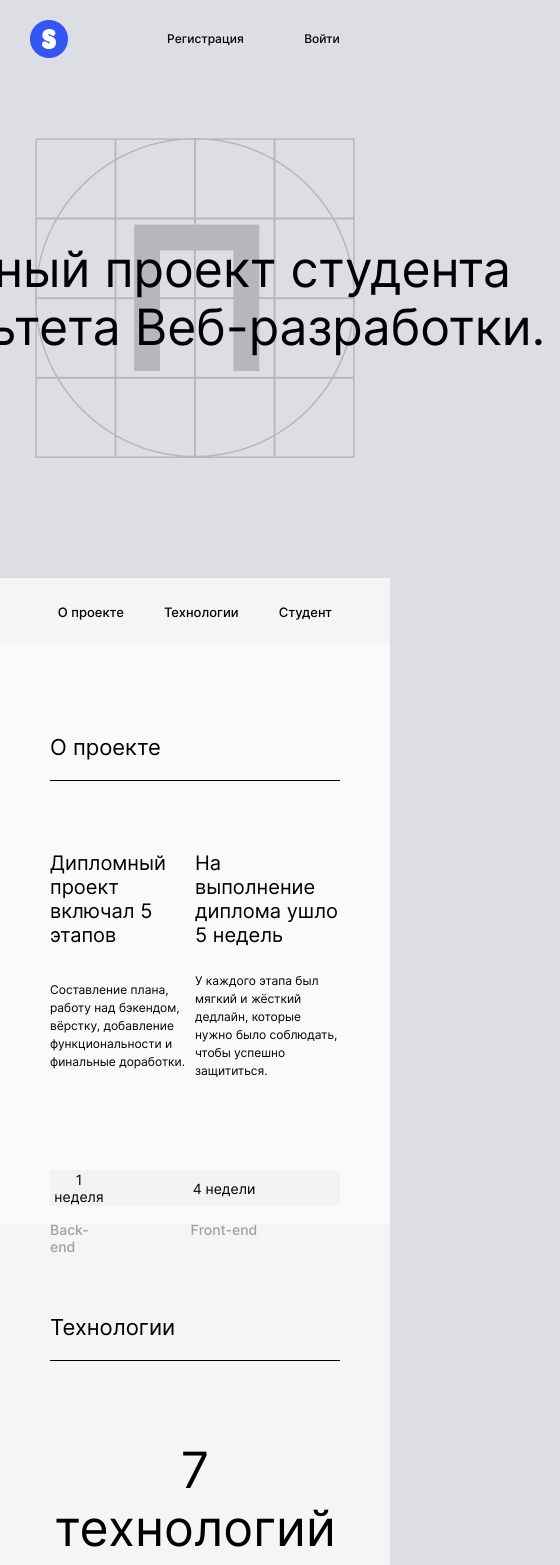
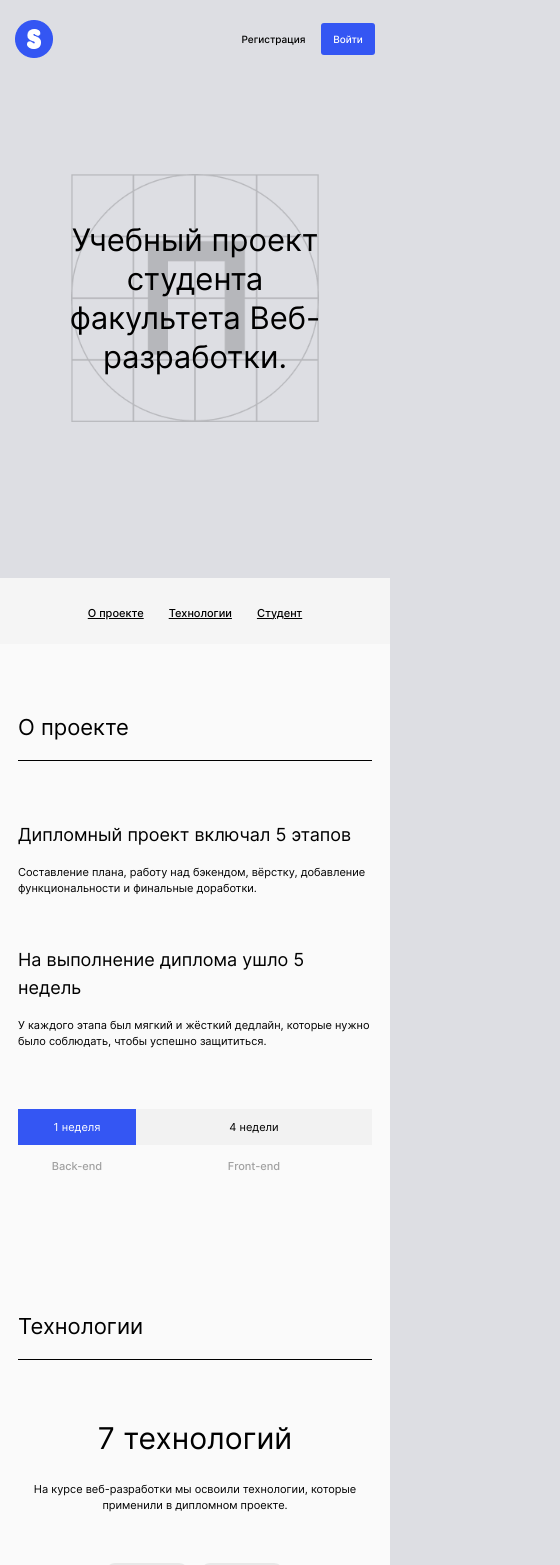
Before and after one commit to space900/movies-explorer-frontend, a React (Create React App) app: page / in a window 390 px wide. Shown: the top 1565 px of the page, 560 px wide, since content can reach past the window. Built offline with nearby package versions, Linux system fonts and the light colour scheme.

Commit message:
added adaptive mobile for header/landing/footer/404

```diff
--- a/src/components/Footer/Footer.css
+++ b/src/components/Footer/Footer.css
@@ -63,8 +63,41 @@
     font-weight: 400;
 }
 
-@media screen and (max-width: 768px) {
+@media screen and (max-width: 1023px) {
     .footer {
         padding: 0 35px;
     }
 }
+
+@media screen and (max-width: 750px) {
+    .footer {
+        padding: 0 10px;
+        height: auto;
+        text-align: center;
+    }
+
+    .footer__title {
+        font-size: 12px;
+        line-height: 14px;
+    }
+
+    .footer__line {
+        display: flex;
+        flex-direction: column-reverse;
+        padding-top: 30px;
+    }
+
+    .footer__line-links {
+        flex-direction: column;
+        gap: 10px;
+        padding-bottom: 30px;
+    }
+
+    .footer__copyright {
+        margin: 0 0 10px;
+    }
+
+    .footer__link {
+        margin: 0;
+    }
+}
--- a/src/components/Header/Header.css
+++ b/src/components/Header/Header.css
@@ -102,8 +102,43 @@
   border-radius: 4px;
 }
 
-@media screen and (max-width: 768px) {
+@media screen and (max-width: 1023px) {
   .header {
     padding: 20px 30px 0;
   }
 }
+
+@media screen and (max-width: 750px) {
+ .header {
+   padding: 20px 15px 0;
+ }
+
+ .header__nav {
+   gap: 15px;
+ }
+ .header__link {
+   font-size: 10px;
+   line-height: 16px;
+   width: 65px;
+   color: #000;
+ }
+
+ .header__link:hover {
+   background-color: #dddee3;
+   opacity: 0.7;
+   color: #000;
+ }
+
+ .header__link_entry {
+   width: 54px;
+   color: #ffffff;
+   background-color: #3456F3;
+ }
+
+ .header__link_entry:hover {
+   opacity: 0.8;
+   color: #ffffff;
+   background-color: #3456F3;
+ }
+
+}
--- a/src/components/Main/Main.css
+++ b/src/components/Main/Main.css
@@ -69,6 +69,7 @@
 .menu__link:hover {
   opacity: 0.7;
   text-decoration: underline;
+
 }
 
 .about {
@@ -264,6 +265,12 @@
   font-size: 14px;
   line-height: 17px;
   font-weight: 500;
+  transition: 0.3s;
+  cursor: pointer;
+}
+
+.person__link:hover {
+    opacity: 0.7;
 }
 
 .person__portfolio {
@@ -317,7 +324,7 @@
   padding: 0 15px;
 }
 
-@media screen and (max-width: 768px) {
+@media screen and (max-width: 1023px) {
   .about,
   .tech,
   .person {
@@ -409,3 +416,141 @@
       padding-bottom: 90px;
   }
 }
+
+@media screen and (max-width: 750px) {
+    .intro__background {
+        /* height: 248px; */
+        background-size: 248px 248px;
+        background-position: center;
+    }
+
+    .intro__title {
+        font-size: 31px;
+        line-height: 39px;
+        max-width: 300px;
+        min-width: auto;
+        margin: auto 0;
+    }
+
+    .menu__list-links {
+        gap: 25px;
+    }
+
+    .menu__link, .info__description, .tech__description {
+        font-size: 11px;
+        line-height: 16px;
+        text-decoration-line: underline;
+    }
+
+    .about, .tech, .person {
+        padding: 0 18px;
+        height: auto;
+        background-color: #fafafa;
+    }
+
+    .about__title {
+        padding-top: 70px;
+    }
+
+    .about__info {
+        gap: 15px;
+    }
+
+    .about__block {
+        padding-top: 60px;
+        grid-template-columns: 1fr;
+        gap: 50px;
+    }
+
+    .info__title {
+        font-size: 18px;
+        line-height: 28px;
+    }
+
+    .info__description, .tech__description {
+        text-decoration-line: none;
+    }
+
+    .about__grid {
+        grid-template-columns: 1fr 2fr;
+    }
+
+    .about__period {
+        padding-top: 60px;
+        padding-bottom: 70px;
+    }
+
+    .about__period:first-of-type > .period__title {
+        background-color: #3456F3;
+        color: #ffffff;
+    }
+
+    .period__title, .period__description {
+        font-size: 11px;
+        line-height: 13px;
+    }
+
+    .tech__title {
+        font-size: 30px;
+        line-height: 36px;
+        padding-top: 60px;
+    }
+
+    .tech__list {
+        grid-template-columns: repeat(2, 1fr);
+        max-width: 180px;
+        padding-top: 50px;
+        padding-bottom: 70px;
+    }
+
+    .person__grid {
+        padding-top: 60px;
+        flex-direction: column-reverse;
+        align-items: center;
+    }
+
+    .person__image {
+        /* max-width: 100%; */
+        max-width: 290px;
+        width: 100%;
+    }
+
+    .person__title_position {
+        padding-top: 40px;
+        margin-bottom: 20px;
+    }
+
+    .person__portfolio {
+        padding: 70px 0;
+    }
+
+    .person__description {
+        margin-bottom: 40px;
+    }
+
+    .portfolio__description {
+        font-size: 14px;
+        line-height: 20px;
+        margin-bottom: 40px;
+    }
+
+    .portfolio__list {
+        justify-content: stretch;
+    }
+    .portfolio__links {
+        height: 28px;
+        align-content: baseline;
+    }
+
+    .portfolio__link {
+        font-size: 18px;
+        line-height: 28px;
+        height: auto;
+    }
+
+    .portfolio__icon {
+        padding: 0;
+        width: 12px;
+        height: 28px;
+    }
+}
--- a/src/components/NotFound/NotFound.css
+++ b/src/components/NotFound/NotFound.css
@@ -30,8 +30,22 @@
     padding: 0;
     cursor: pointer;
     transition: 0.3s;
+    font-size: 14px;
+    line-height: 17px;
 }
 
 .page-error__button:hover {
     opacity: 0.7;
 }
+
+@media screen and (max-width: 750px) {
+    .page-error__title {
+        font-size: 80px;
+        line-height: 97px;
+    }
+
+    .page-error__text, .page-error__button {
+        font-size: 12px;
+        line-height: 15px;
+    }
+}
```
